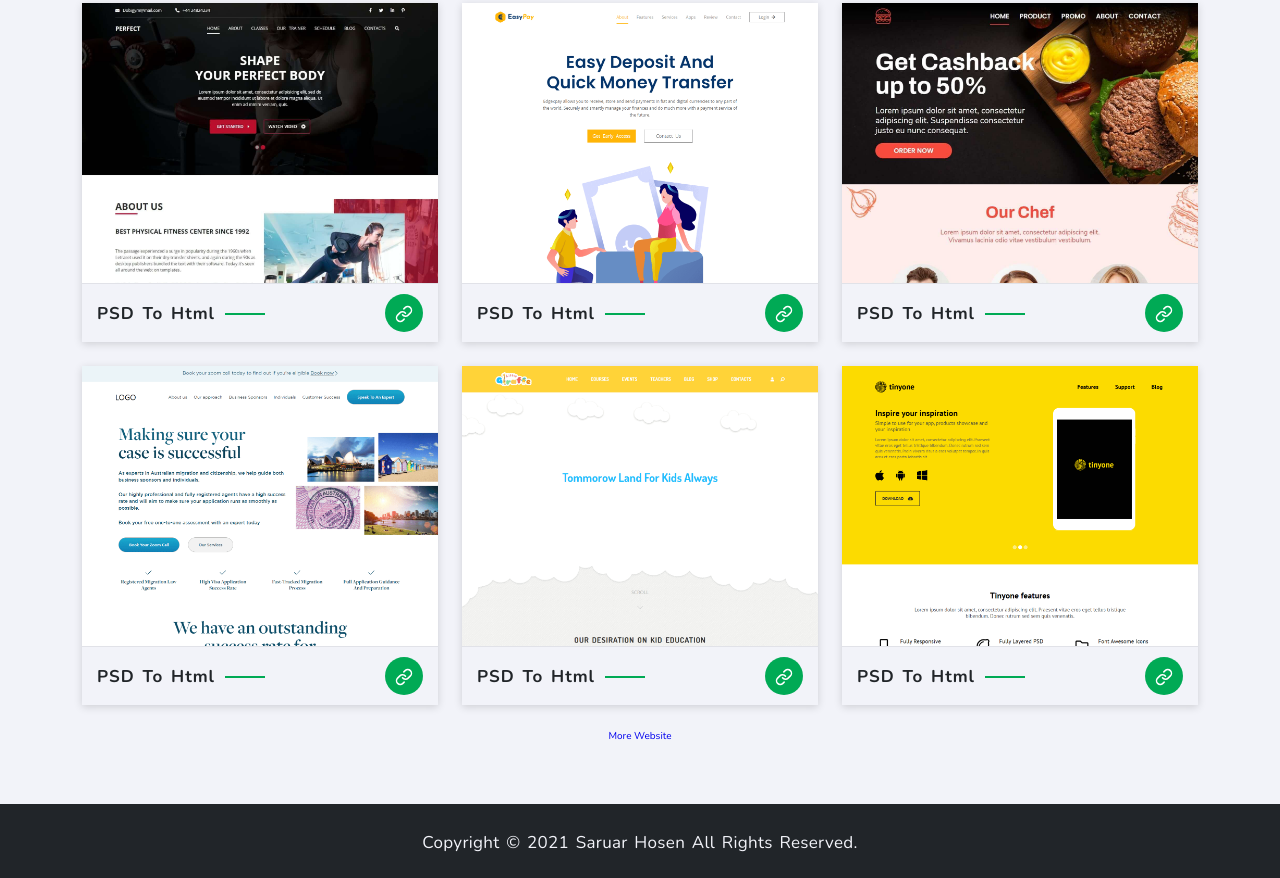
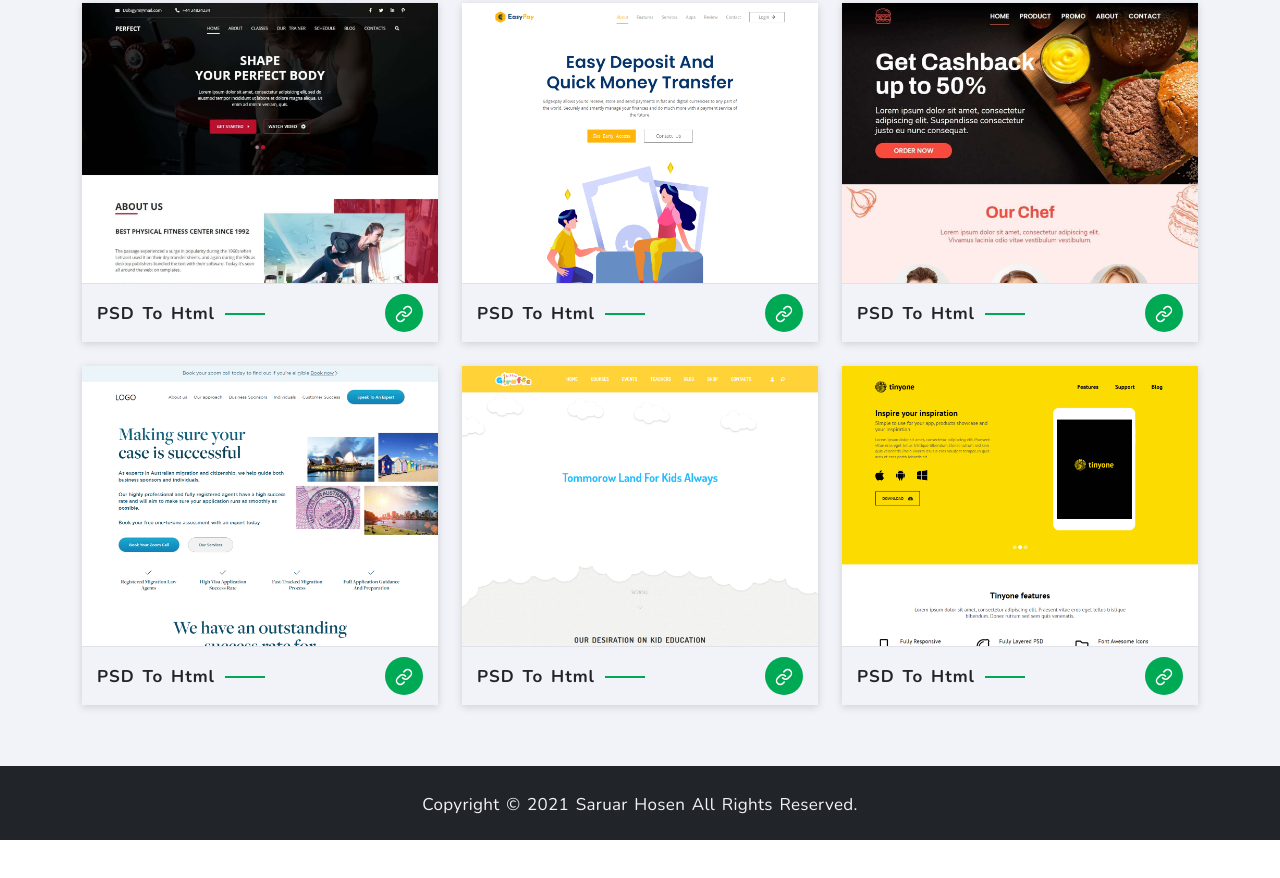
Before and after one commit to saruarhosenn/Portfolio-Website, a plain HTML site: page index.html in a window 1280 px wide. Shown: the part 1420-2298 px from the top of the page. After the commit the page ends 2260 px from the top, so only its background shows below. Drawn offline with nearby package versions, Linux system fonts and the light colour scheme.

Commit message:
Update index.html

```diff
--- a/index.html
+++ b/index.html
@@ -270,11 +270,6 @@
 							</div>
 						</div>
 					</div>
-					<div class="col-12">
-						<div class="text-center portfolio__btn">
-							<a href="index.html" target="_blank" class="position-relative">More Website</a>
-						</div>
-					</div>
 				</div>
 			</div>
 		</section>
```
